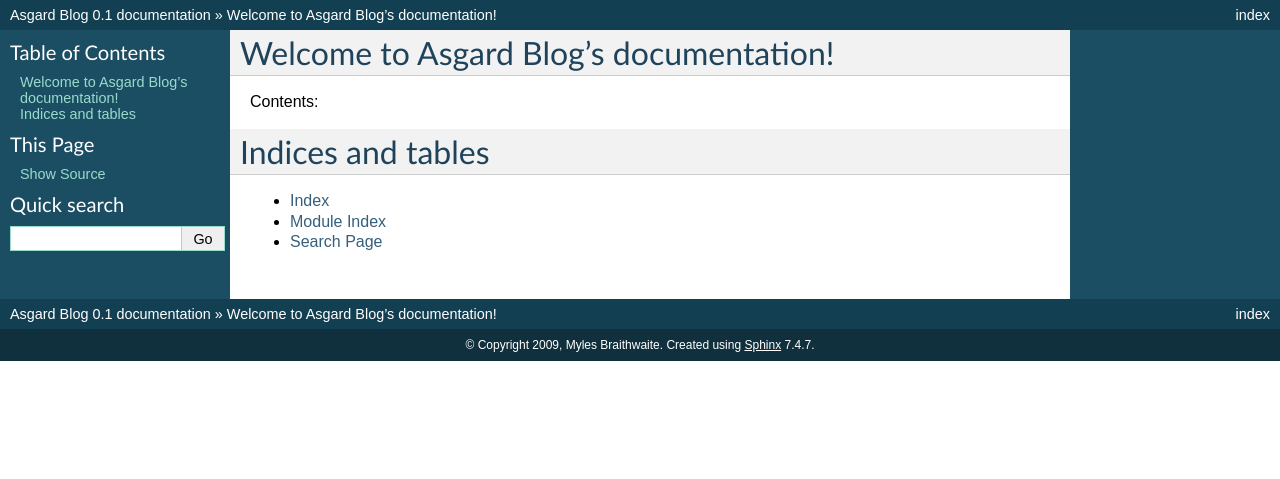
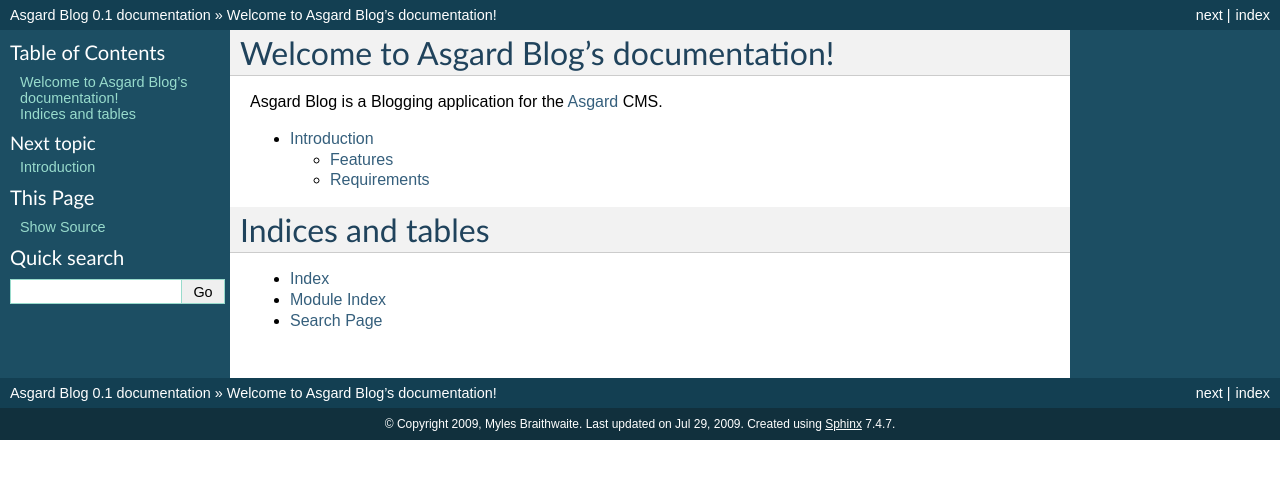
Before and after one commit to myles-archive/asgard-blog, a Sphinx documentation site: the page built from docs/index.rst, in a window 1280 px wide. Shown: the top 479 px of the page. Built offline with Sphinx 7.4.7, drawn with Linux system fonts in a browser that asks for light colours.

Commit message:
Made some minor changes to the documentation.

```diff
--- a/docs/conf.py
+++ b/docs/conf.py
@@ -16,7 +16,7 @@
 # If extensions (or modules to document with autodoc) are in another directory,
 # add these directories to sys.path here. If the directory is relative to the
 # documentation root, use os.path.abspath to make it absolute, like shown here.
-#sys.path.append(os.path.abspath('.'))
+sys.path.append(os.path.abspath('../src/'))
 
 # -- General configuration -----------------------------------------------------
 
@@ -57,7 +57,7 @@
 # non-false value, then it is used:
 #today = ''
 # Else, today_fmt is used as the format for a strftime call.
-#today_fmt = '%B %d, %Y'
+today_fmt = '%B %d, %Y'
 
 # List of documents that shouldn't be included in the build.
 #unused_docs = []
@@ -124,7 +124,7 @@
 
 # If not '', a 'Last updated on:' timestamp is inserted at every page bottom,
 # using the given strftime format.
-#html_last_updated_fmt = '%b %d, %Y'
+html_last_updated_fmt = '%b %d, %Y'
 
 # If true, SmartyPants will be used to convert quotes and dashes to
 # typographically correct entities.
@@ -158,7 +158,7 @@
 #html_file_suffix = ''
 
 # Output file base name for HTML help builder.
-htmlhelp_basename = 'AsgardBlogdoc'
+htmlhelp_basename = 'asgard_blog_doc'
 
 
 # -- Options for LaTeX output --------------------------------------------------
@@ -172,7 +172,7 @@
 # Grouping the document tree into LaTeX files. List of tuples
 # (source start file, target name, title, author, documentclass [howto/manual]).
 latex_documents = [
-  ('index', 'AsgardBlog.tex', u'Asgard Blog Documentation',
+  ('index', 'asgard_blog.tex', u'Asgard Blog Documentation',
    u'Myles Braithwaite', 'manual'),
 ]
 
--- a/docs/index.rst
+++ b/docs/index.rst
@@ -6,10 +6,12 @@
 Welcome to Asgard Blog's documentation!
 =======================================
 
-Contents:
+Asgard Blog is a Blogging application for the Asgard_ CMS.
 
 .. toctree::
-   :maxdepth: 2
+	:maxdepth: 2
+
+	intro
 
 Indices and tables
 ==================
@@ -17,3 +19,5 @@
 * :ref:`genindex`
 * :ref:`modindex`
 * :ref:`search`
+
+.. _Asgard: http://asgardproject.org/
```
Also changed, not shown: docs/intro.rst (added, +20 -0 lines).
